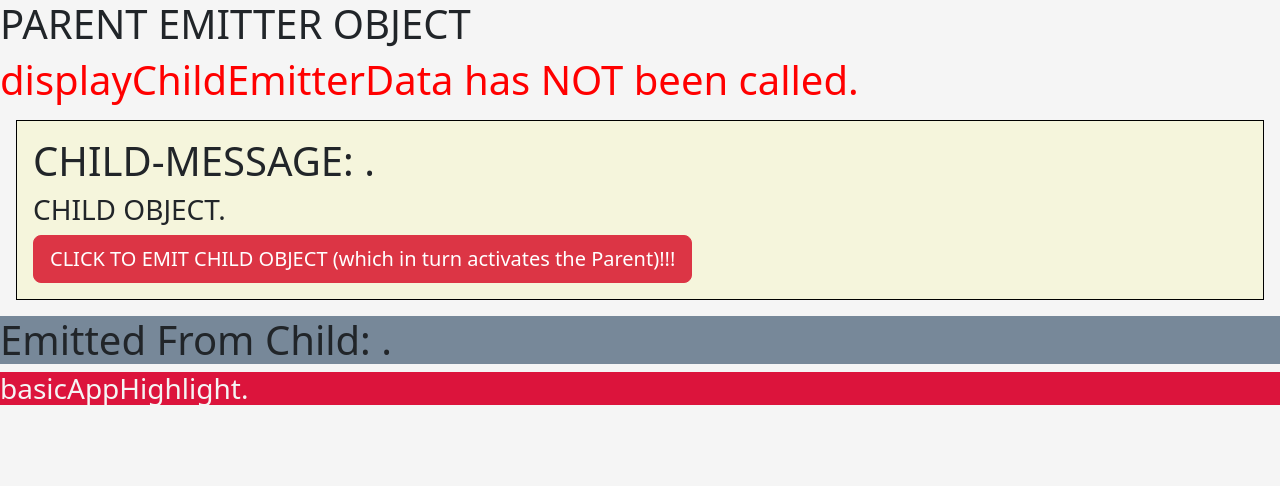
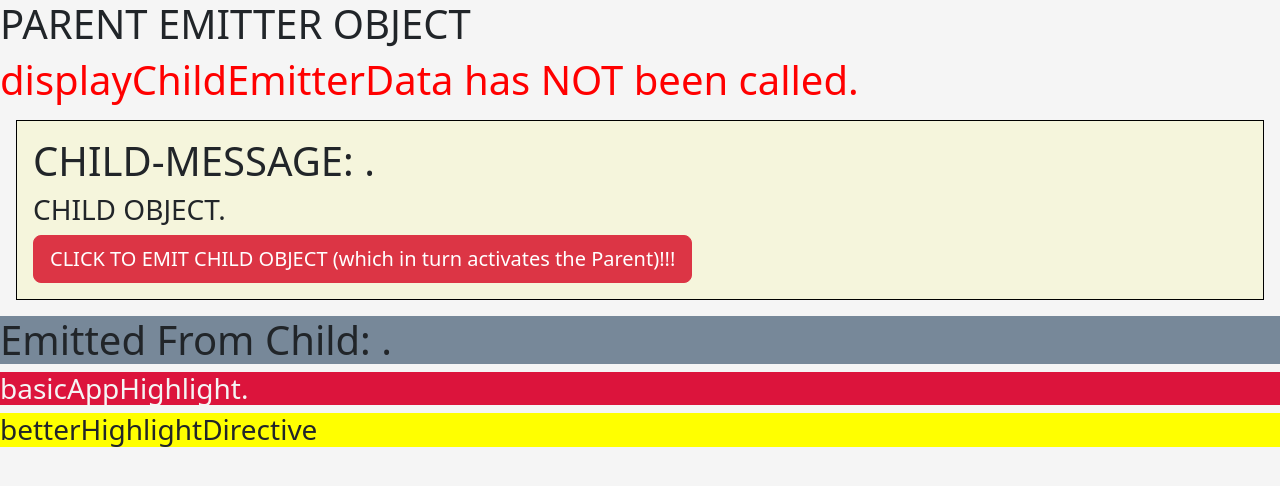
Before and after one commit to dho1115/fictional-business, an Angular app: page / in a window 1280 px wide. Shown: the top 486 px of the page. Built offline with nearby package versions, Linux system fonts and the light colour scheme.

Commit message:
app-better-highlight directive.

```diff
--- a/src/app/app.component.html
+++ b/src/app/app.component.html
@@ -49,3 +49,4 @@
  -->
 
  <h3 basicAppHighlight>basicAppHighlight.</h3>
+ <h3 appBetterHighlightDirective>betterHighlightDirective</h3>
--- a/src/app/better-highlight-directive.directive.ts
+++ b/src/app/better-highlight-directive.directive.ts
@@ -1,10 +1,14 @@
-import { Directive } from '@angular/core';
+import { Directive, Renderer2, OnInit, ElementRef } from '@angular/core';
 
 @Directive({
   selector: '[appBetterHighlightDirective]'
 })
-export class BetterHighlightDirectiveDirective {
+export class BetterHighlightDirectiveDirective implements OnInit {
 
-  constructor() { }
+  constructor( private elRef: ElementRef, private renderer: Renderer2 ) { }
+
+  ngOnInit() {
+    this.renderer.setStyle(this.elRef.nativeElement, 'background-color', 'yellow')
+  }
 
 }
```
